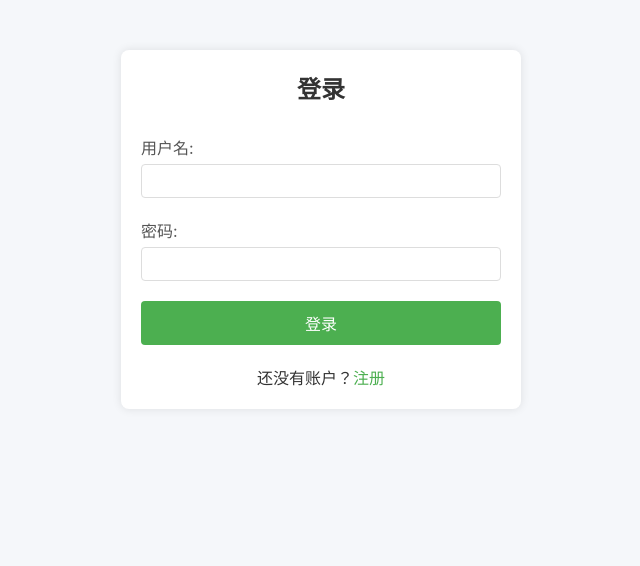
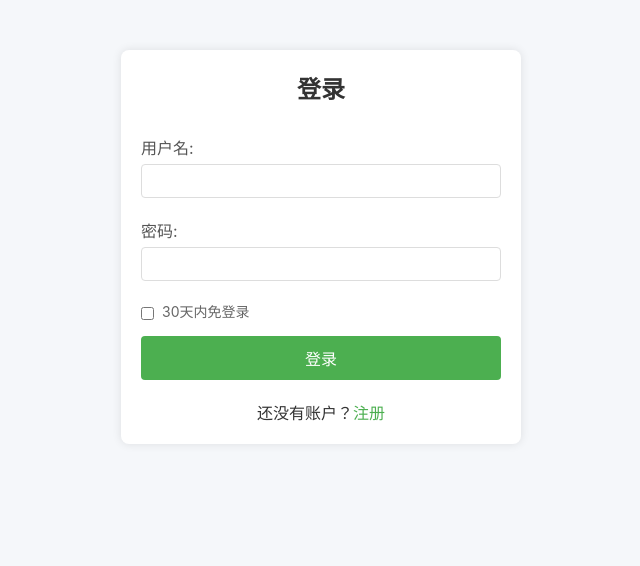
Before and after one commit to Davidasx/flask-chat, a Flask app: template templates/login.html in a window 1280 px wide. Shown: the top 566 px of the page, without its empty margins (319-959 px from the left). Run offline with Flask 2, Linux system fonts and the light colour scheme; the template is opened without the code that fills it, so the values that code supplies are empty; parts of the project's set-up code (start-up, migrations or seed data) failed here and were passed over.

Commit message:
Added cookies persistence feature

```diff
--- a/app.py
+++ b/app.py
@@ -135,12 +135,22 @@ def register():
 @no_login_only
 def login():
     if request.method == 'POST':
-        username = request.form['username']
-        password = request.form['password']
+        data = request.get_json()
+        username = data.get('username')
+        password = data.get('password')
+        remember = data.get('remember', False)
+
+        print(username, password, remember)
 
         user = database.verify_user(username, password)
 
         if user:
+            if remember:
+                session.permanent = True
+                app.permanent_session_lifetime = datetime.timedelta(days=30)
+            else:
+                session.permanent = False
+
             # 生成 token
             token = jwt.encode({
                 'user_id': user['id'],
--- a/static/css/login.css
+++ b/static/css/login.css
@@ -60,3 +60,20 @@ a {
 a:hover {
     text-decoration: underline;
 }
+
+.checkbox-group {
+    display: flex;
+    align-items: center;
+    gap: 8px;
+    margin: 10px 0;
+}
+
+.checkbox-group input[type="checkbox"] {
+    width: auto;
+    margin: 0;
+}
+
+.checkbox-group label {
+    font-size: 14px;
+    color: #666;
+}
--- a/static/js/login.js
+++ b/static/js/login.js
@@ -3,14 +3,19 @@ async function handleLogin(event) {
 
     const username = document.getElementById('username').value;
     const password = document.getElementById('password').value;
+    const remember = document.getElementById('remember').checked;
 
     try {
         const response = await fetch('/login', {
             method: 'POST',
             headers: {
-                'Content-Type': 'application/x-www-form-urlencoded',
+                'Content-Type': 'application/json',
             },
-            body: `username=${encodeURIComponent(username)}&password=${encodeURIComponent(password)}`
+            body: JSON.stringify({
+                username: username,
+                password: password,
+                remember: remember
+            })
         });
 
         const data = await response.json();
--- a/templates/login.html
+++ b/templates/login.html
@@ -20,6 +20,10 @@
                 <label for="password">密码:</label>
                 <input type="password" id="password" name="password" required>
             </div>
+            <div class="form-group checkbox-group">
+                <input type="checkbox" id="remember" name="remember">
+                <label for="remember">30天内免登录</label>
+            </div>
             <button type="submit">登录</button>
         </form>
         <p>还没有账户？<a href="/register">注册</a></p>
```
